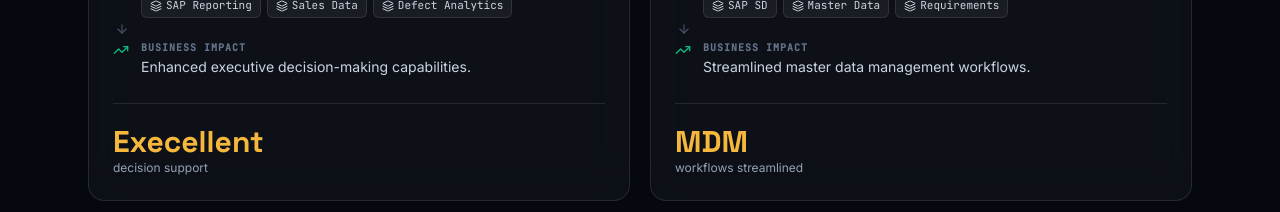
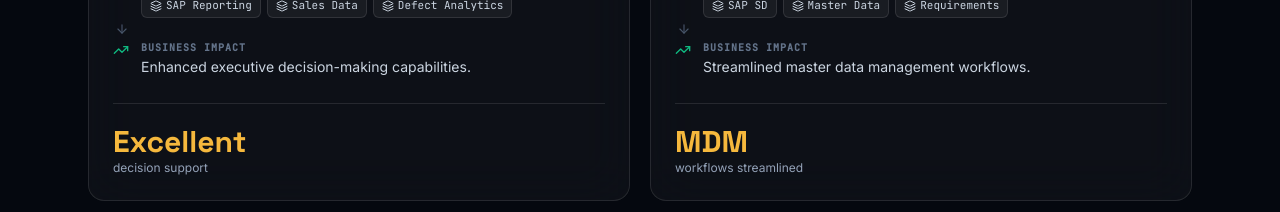
Before and after one commit to Dvkhatanhar/sap-portfolio, a React (Vite) app: page / in a window 1280 px wide. Shown: the part 2680-2892 px from the top of the page. Built offline with nearby package versions, Linux system fonts and the light colour scheme.

Commit message:
Update portfolio.ts

```diff
--- a/src/data/portfolio.ts
+++ b/src/data/portfolio.ts
@@ -248,7 +248,7 @@ export const portfolioData = {
         'Designed dynamic SAP Reporting dashboards and executive line charts to visualise core sales data and defect lifecycles.',
       modules: ['SAP Reporting', 'Sales Data', 'Defect Analytics'],
       impact: 'Enhanced executive decision-making capabilities.',
-      metric: { value: 'Execellent', label: 'decision support' },
+      metric: { value: 'Excellent ', label: 'decision support' },
       skills: ['SAP Reporting', 'sd', 'hypercare'],
     },
     {
```
